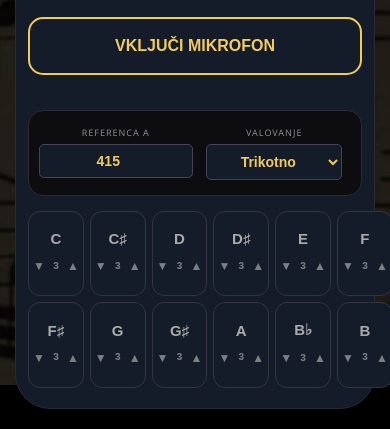
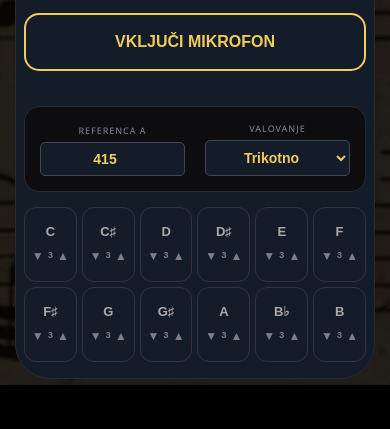
Before and after one commit to urban1223/Zgodovinske-uglasitve, a plain HTML site: page werkmeister.html in a window 390 px wide. Shown: the part 459-888 px from the top of the page. After the commit the page ends 858 px from the top, so only its background shows below. Drawn offline with Linux system fonts and the light colour scheme.

Commit message:
Update all Slovenian tuning files layout and octaves

```diff
--- a/werkmeister.html
+++ b/werkmeister.html
@@ -10,6 +10,13 @@
             --text: #e8e0d0; --green: #4cdb7a;
             --bg-black: #000000;
         }
+        html, body {
+            max-width: 100vw;
+            overflow-x: hidden;
+            margin: 0;
+            padding: 0;
+            box-sizing: border-box;
+        }
         body {
             background: var(--bg-black);
             color: var(--text);
@@ -18,11 +25,8 @@
             flex-direction: column;
             align-items: center;
             padding: 20px 15px;
-            margin: 0;
             min-height: 100vh;
             justify-content: center;
-            overflow-x: hidden;
-            box-sizing: border-box;
             position: relative;
         }
 
@@ -54,9 +58,9 @@
             text-align: center;
             border: 1px solid #2a2a35;
             box-sizing: border-box;
+            margin: 0 auto;
         }
 
-        /* Unified Gauge System */
         .gauge-container {
             position: relative; width: 100%; height: 220px; margin-top: 10px;
             background: var(--bg); border-radius: 20px; border: 1px solid #334; overflow: hidden;
@@ -66,7 +70,7 @@
             position: absolute; left: 50%; bottom: 20px;
             transform-origin: bottom center; transform: translateX(-50%) rotate(0deg);
             z-index: 10; box-shadow: 0 0 15px var(--amber);
-            transition: transform 0.12s cubic-bezier(0.2, 0.8, 0.2, 1);
+            transition: transform 0.15s cubic-bezier(0.1, 0.5, 0.1, 1);
         }
         .marker { position: absolute; width: 2px; height: 15px; background: #445; left: 50%; bottom: 20px; transform-origin: bottom center; }
         .marker.zero { background: var(--green); height: 25px; width: 3px; box-shadow: 0 0 10px var(--green); }
@@ -77,21 +81,26 @@
         .cents-val { font-size: 20px; font-weight: bold; font-family: monospace; color: var(--amber); }
         .hz-display { font-size: 14px; color: #556; font-family: monospace; align-self: center; }
 
-        /* Settings with Bold Text */
-        .settings-bar { display: grid; grid-template-columns: 1fr 1fr; background: var(--bg); padding: 15px; border-radius: 15px; margin: 15px 0; gap: 15px; border: 1px solid #2a2a35; }
+        .settings-bar { display: grid; grid-template-columns: 1fr 1fr; background: var(--bg); padding: 15px; border-radius: 15px; margin: 15px 0; gap: 20px; border: 1px solid #2a2a35; align-items: end; }
         .setting-item { display: flex; flex-direction: column; align-items: center; gap: 5px; }
         label { font-size: 9px; color: #889; text-transform: uppercase; letter-spacing: 1px; }
-        input, select { background: #141b29; border: 1px solid #445; color: var(--amber); padding: 8px; border-radius: 5px; text-align: center; width: 95%; font-size: 14px; outline: none; font-weight: bold; }
+        input, select { background: #141b29; border: 1px solid #445; color: var(--amber); padding: 8px; border-radius: 5px; text-align: center; width: 100%; font-size: 14px; outline: none; font-weight: bold; box-sizing: border-box; }
 
-        .mic-btn { width: 100%; padding: 18px; border-radius: 15px; border: 2px solid var(--amber); background: transparent; color: var(--amber); cursor: pointer; font-weight: bold; margin-bottom: 20px; font-size: 16px; transition: 0.2s; }
+        .mic-btn { width: 100%; padding: 18px; border-radius: 15px; border: 2px solid var(--amber); background: transparent; color: var(--amber); cursor: pointer; font-weight: bold; margin-bottom: 20px; font-size: 16px; transition: 0.2s; box-sizing: border-box; }
+        .mic-btn.active {
+            background: transparent;
+            color: var(--amber);
+            border-color: var(--amber);
+        }
 
-        /* POPRAVLJENO: Dodan box-sizing za celotno mrezo in gumbe, da ostanejo znotraj okvira */
+        /* TIPKOVNICA: Popolnoma sredinsko poravnana in prilagojena zaslonu */
         .keyboard {
             display: grid;
             grid-template-columns: repeat(6, 1fr);
             gap: 10px;
-            margin-top: 10px;
+            margin: 15px auto 0 auto;
             width: 100%;
+            max-width: 100%;
             box-sizing: border-box;
         }
         .key {
@@ -115,11 +124,11 @@
         .key.playing .oct-arrow:hover { color: #000; }
 
         @media (max-width: 500px) {
-            .panel { padding: 20px 12px; }
-            .keyboard { gap: 6px; }
-            .key { padding: 18px 0; font-size: 15px; }
-            .oct-ctrl { gap: 4px; font-size: 10px; }
-            .oct-arrow { padding: 4px; }
+            .panel { padding: 16px 8px !important; }
+            .keyboard { gap: 5px; }
+            .key { padding: 16px 0; font-size: 13px; }
+            .oct-ctrl { gap: 2px; font-size: 9px; }
+            .oct-arrow { padding: 2px; }
         }
     </style>
 </head>
```
Also changed, not shown: aron.html (+16 -10 lines), earlyfrench.html (+17 -13 lines), just.html (+21 -16 lines), kirnberger.html (+24 -13 lines), meantone4.html (+18 -10 lines), meantone6.html (+17 -13 lines), pytagorean.html (+17 -13 lines), rameau.html (+25 -16 lines), rousseau.html (+17 -13 lines), valotti.html (+25 -16 lines), violin.html (+24 -14 lines).
